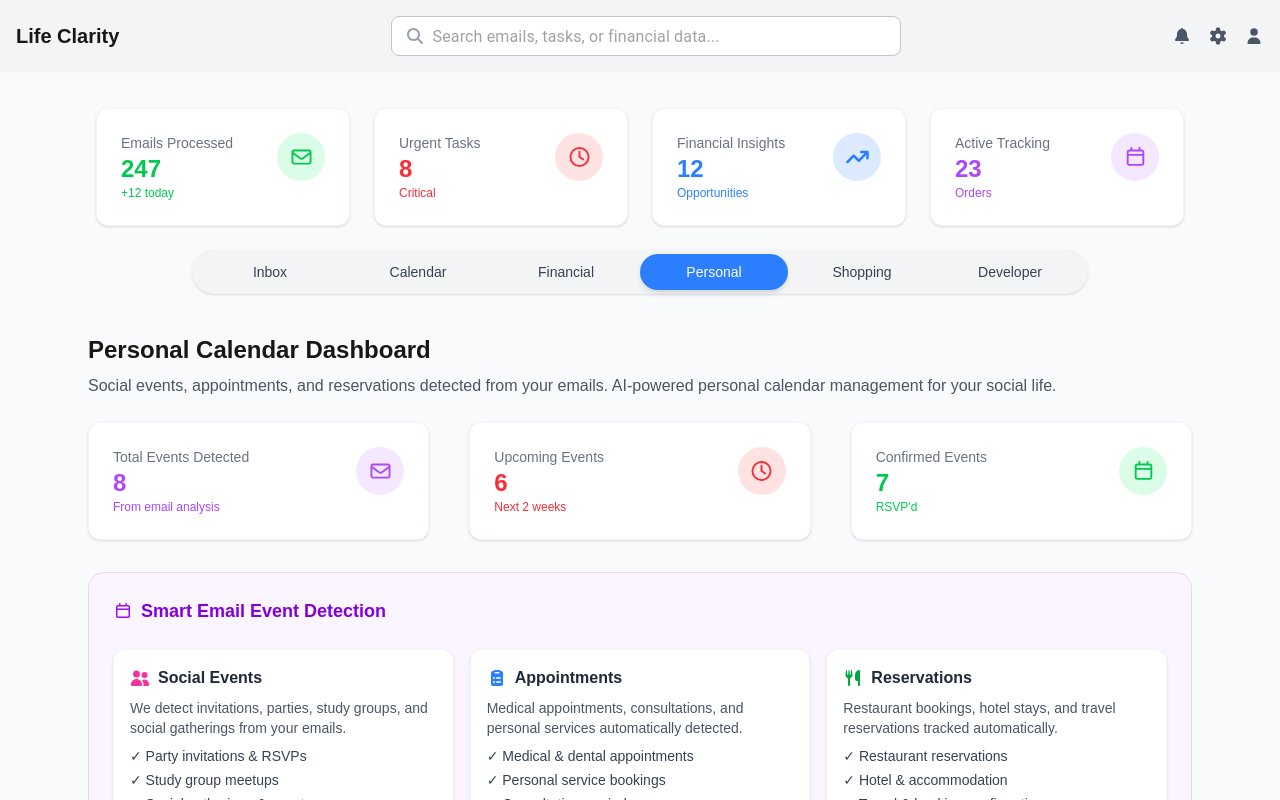
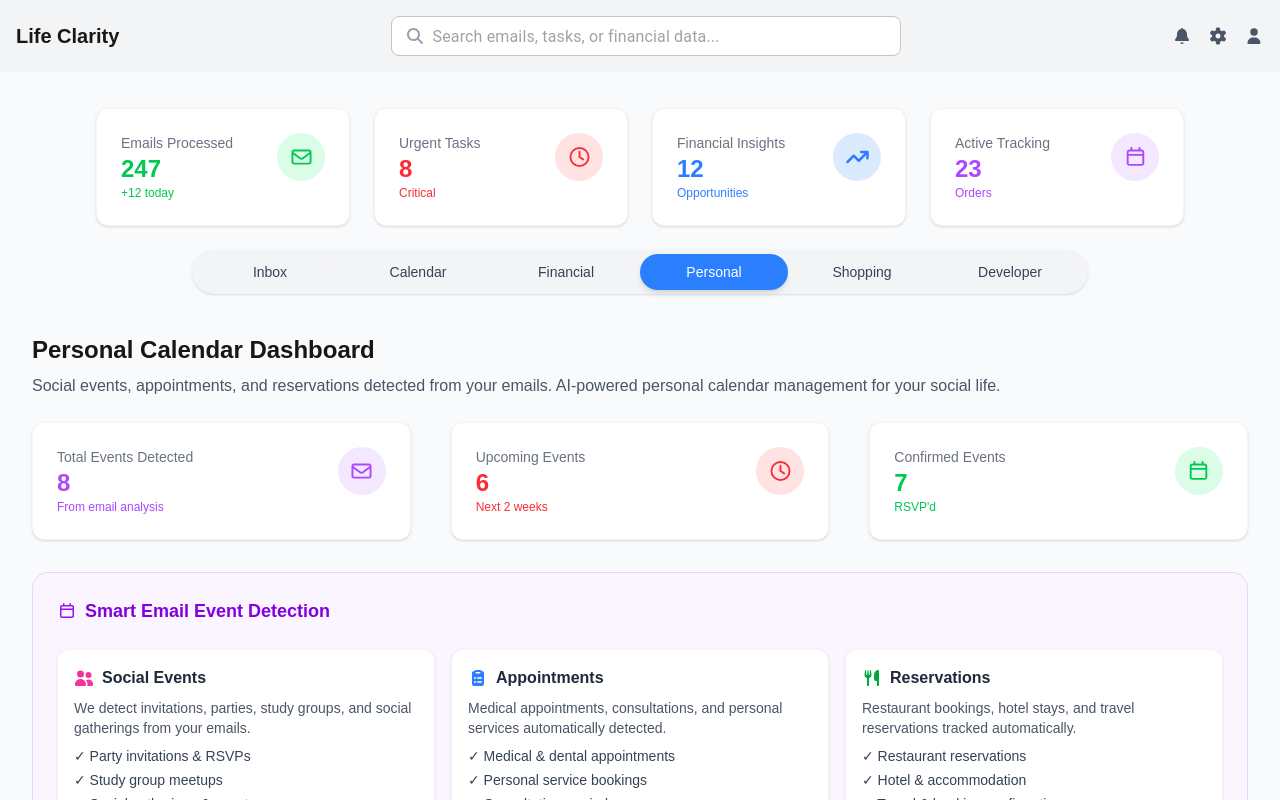
Before and after one commit to kennedyyung/hack-the-north, a Next.js app: page / in a window 1280 px wide. Both pictures are taken after a click on the button "Personal". Shown: the top 800 px of the page. Built offline with nearby package versions, Linux system fonts and the light colour scheme; what @mui/material-nextjs would draw is missing.

Commit message:
personal edits

```diff
--- a/src/app/pages/personal.tsx
+++ b/src/app/pages/personal.tsx
@@ -1,17 +1,18 @@
 import { faEnvelope, faClock, faCalendar } from "@fortawesome/free-regular-svg-icons";
 import { faUserGroup, faClipboardList, faUtensils } from "@fortawesome/free-solid-svg-icons";
 import { FontAwesomeIcon } from "@fortawesome/react-fontawesome";
-
 import OverviewBox from "../components/overviewBox";
 
-export default function Inbox() {
+export default function Developer() {
   return (
-    <div className="max-w-6xl mx-auto px-6">
+    <>
       <h1 className="text-2xl font-bold mb-2">Personal Calendar Dashboard</h1>
       <p className="text-gray-600 mb-6">
         Social events, appointments, and reservations detected from your emails.
         AI-powered personal calendar management for your social life.
       </p>
+
+
 
       {/* Overview Section */}
       <div className="grid grid-cols-1 md:grid-cols-3 gap-10 mb-8">
@@ -47,7 +48,7 @@ export default function Inbox() {
         />
       </div>
 
-      {/* Category Section */}
+      {/* Overview Section */}
       <div className="bg-purple-50 border border-purple-200 rounded-2xl p-6 space-y-6 mb-8">
         <div className="flex items-center space-x-2">
           <FontAwesomeIcon icon={faCalendar} className="text-purple-600 w-5 h-5" />
@@ -55,7 +56,6 @@ export default function Inbox() {
             Smart Email Event Detection
           </h2>
         </div>
-
         <div className="grid grid-cols-1 md:grid-cols-3 gap-4">
           <div className="bg-white rounded-xl shadow-sm border border-gray-100 p-4">
             <div className="flex items-center space-x-2 mb-2">
@@ -209,6 +209,6 @@ export default function Inbox() {
           </button>
         </div>
       </div>
-    </div>
+    </>
   );
 }
```
